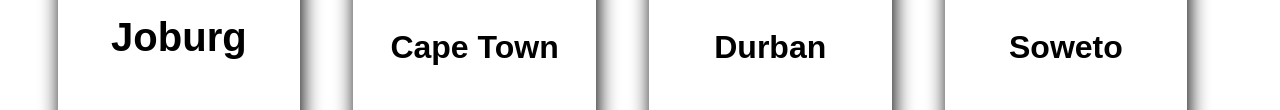
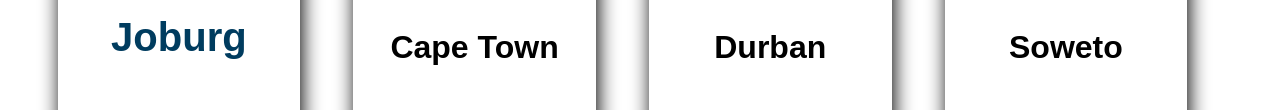
Before and after one commit to HannahDalwai/Box, a plain HTML site: page index.html in a window 1280 px wide. In both pictures the pointer is over the element "Joburg". Shown: the part 195-305 px from the top of the page. Drawn offline with Linux system fonts and the light colour scheme.

Commit message:
h1 hover color

```diff
--- a/styles2.css
+++ b/styles2.css
@@ -31,7 +31,7 @@ body {
 
 h1:hover {
   font-size: 40px;
-  color: #000;
+  color:#003C5F;
 }
 
 .des {
```
